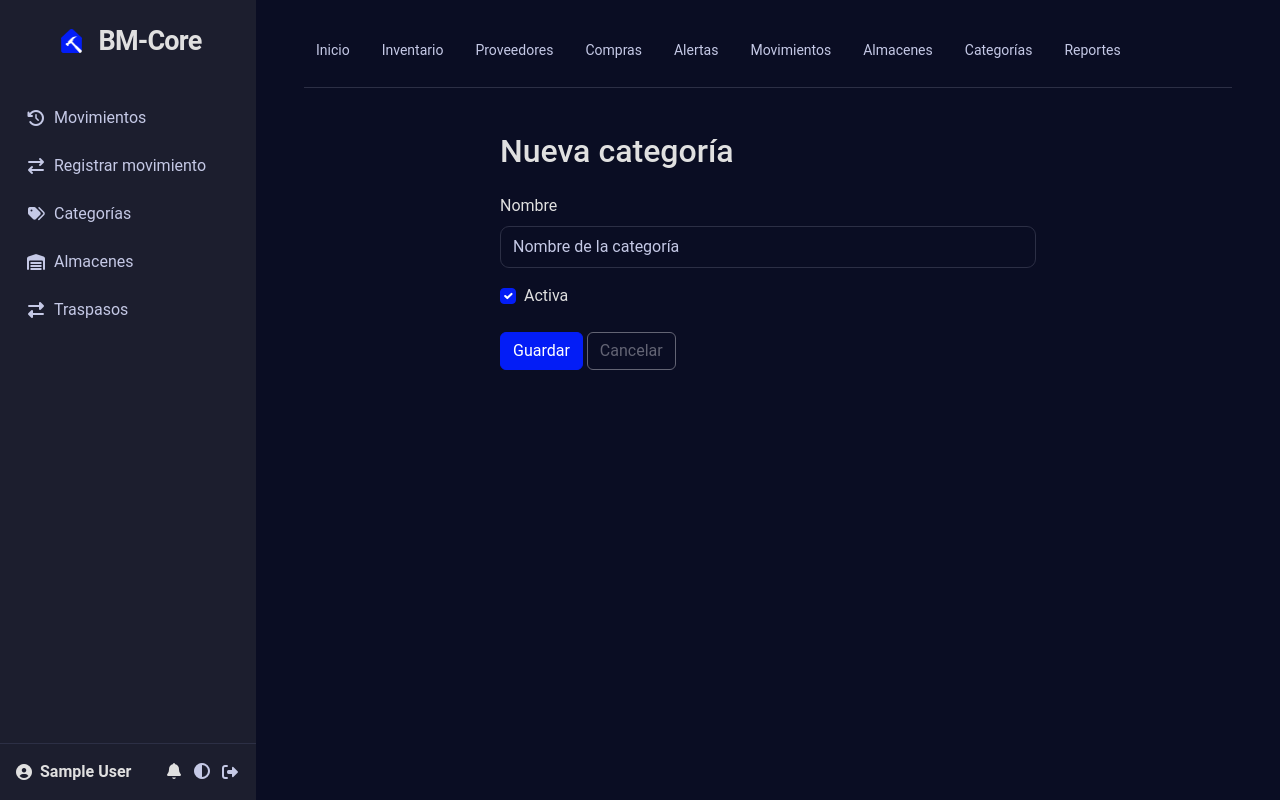
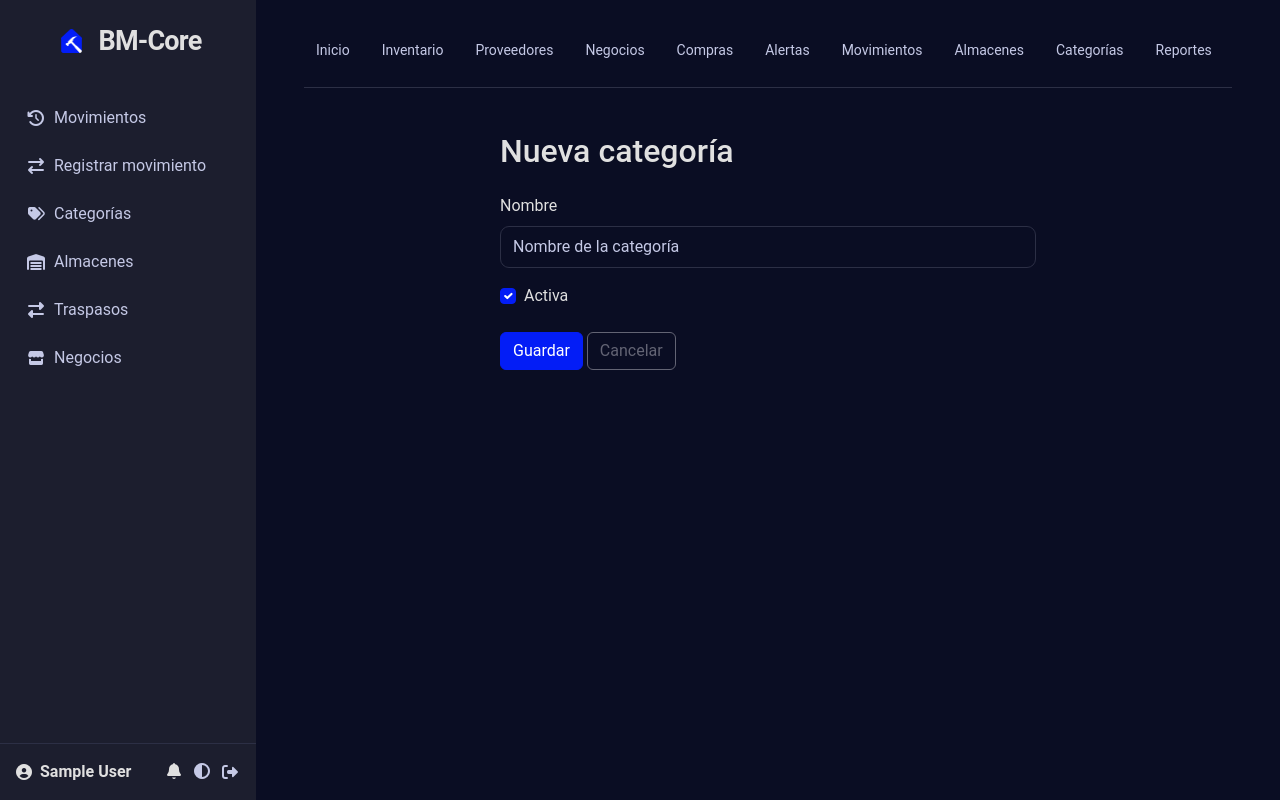
Before and after one commit to Gael-1/BM-Core-Oficial, a Django app: page /categorias/add/ in a window 1280 px wide. Run offline with Django 5.2, Linux system fonts and the light colour scheme; the visitor is signed in with stand-in values (Sample User, id 1); data comes from the database, SQL or seed files in the repository; some libraries are stand-ins or nearby versions.

Commit message:
Agrega el acceso a Negocios en el menú lateral y en los atajos
La pantalla /negocios/ existía pero no tenía enlace en ninguna parte.

Co-Authored-By: Claude Sonnet 5.5 <noreply@anthropic.com>
Claude-Session: https://claude.ai/code/session_01JVoGK9YE7spDhcTcwPuSWB

```diff
--- a/templates/layout.html
+++ b/templates/layout.html
@@ -76,6 +76,7 @@
 <li><a href="{% url 'home:index' %}" class="nav-link"><i class="fa-solid fa-house" aria-hidden="true"></i> Inicio</a></li>
 <li><a href="{% url 'inventory:productos' %}" class="nav-link"><i class="fa-solid fa-boxes-stacked" aria-hidden="true"></i> Inventario</a></li>
 <li><a href="{% url 'proveedores:index' %}" class="nav-link"><i class="fa-solid fa-truck" aria-hidden="true"></i> Proveedores</a></li>
+<li><a href="{% url 'negocio:index' %}" class="nav-link"><i class="fa-solid fa-store" aria-hidden="true"></i> Negocios</a></li>
 <li><a href="{% url 'compra:index' %}" class="nav-link"><i class="fa-solid fa-cart-shopping" aria-hidden="true"></i> Compras</a></li>
 <li><a href="{% url 'inventory:alertas' %}" class="nav-link"><i class="fa-solid fa-triangle-exclamation" aria-hidden="true"></i> Alertas</a></li>
 <li><a href="{% url 'reportes:inicio' %}" class="nav-link"><i class="fa-solid fa-chart-column" aria-hidden="true"></i> Reportes</a></li>
@@ -107,6 +108,7 @@
 <a href="{% url 'home:index' %}">Inicio</a>
 <a href="{% url 'inventory:productos' %}">Inventario</a>
 <a href="{% url 'proveedores:index' %}">Proveedores</a>
+<a href="{% url 'negocio:index' %}">Negocios</a>
 <a href="{% url 'compra:index' %}">Compras</a>
 <a href="{% url 'inventory:alertas' %}">Alertas</a>
 <a href="{% url 'inventory:historial' %}">Movimientos</a>
```
Also changed, not shown: navigation/migrations/0004_menu_negocios.py (added).
